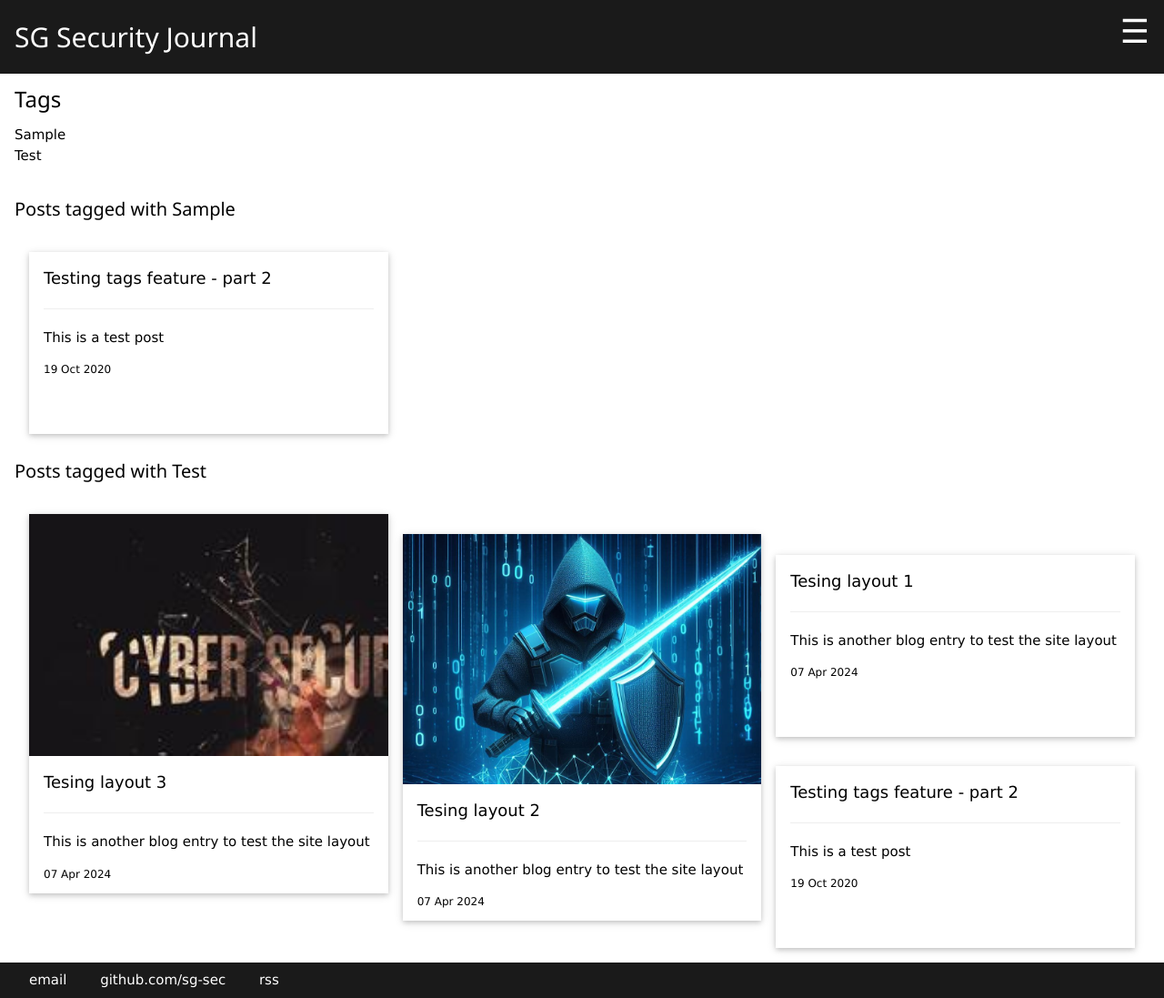
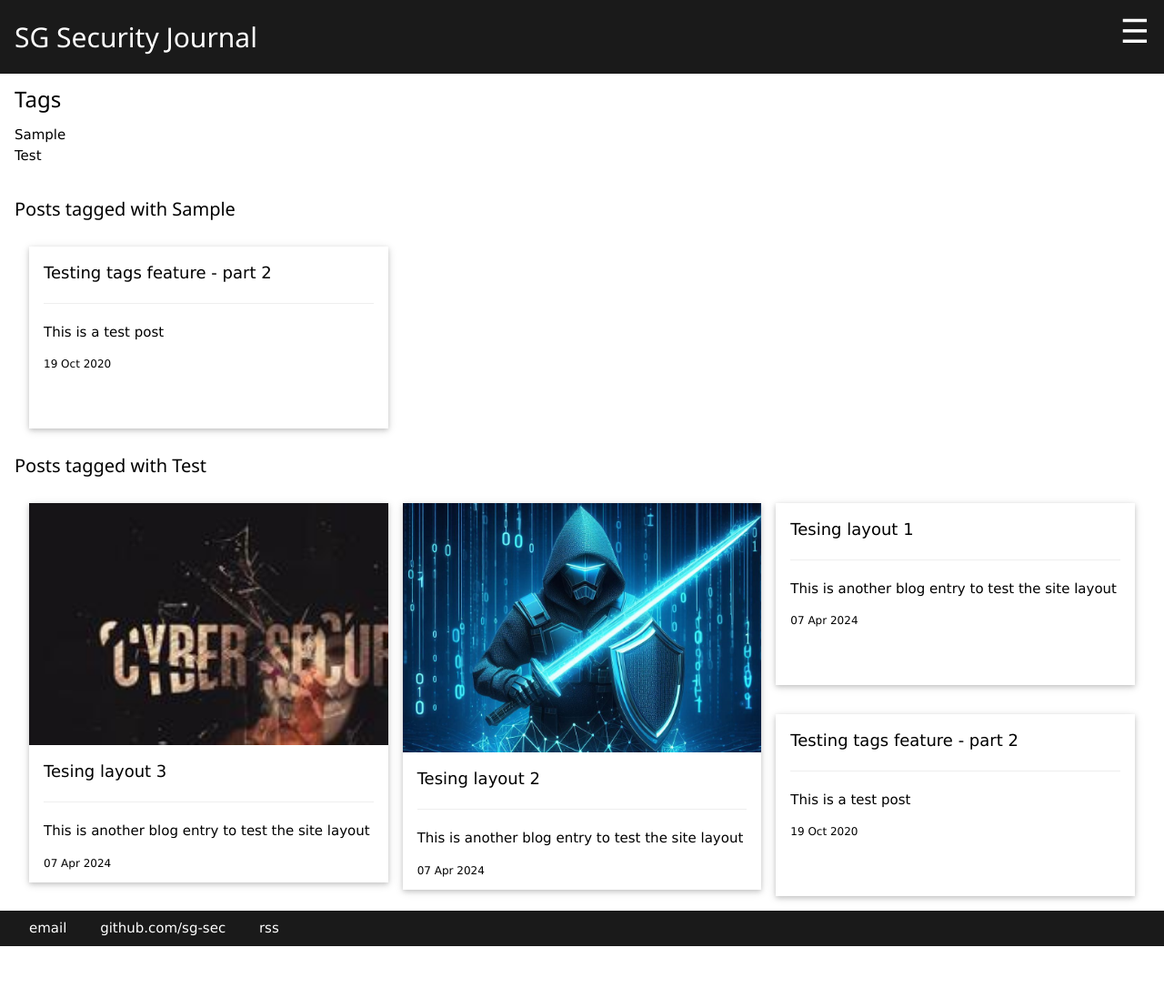
Before and after one commit to sg-sec/sg-sec.github.io, a Jekyll site: the page built from blog/tags.html, in a window 1280 px wide. Shown: the whole page at 91% size. Built offline with Jekyll 4.4.1, drawn with Linux system fonts in a browser that asks for light colours; after the commit the page ends 1040 px from its top, so only the background shows below that.

Commit message:
Update tags.html

```diff
--- a/blog/tags.html
+++ b/blog/tags.html
@@ -11,10 +11,9 @@ title: SG SecOps Journal
 <br>
 {% for tag in sorted_tags %}
     <h4 id="{{ tag[0] }}">Posts tagged with {{ tag[0] }}</h4>
-    <div class="w3-row-padding w3-margin-top">
+    <div class="w3-row-padding">
     {% for post in tag[1] %}
         {% include postlistitem.html %}
-        <br>
     {% endfor %}
     </div>
 {% endfor %}
```
